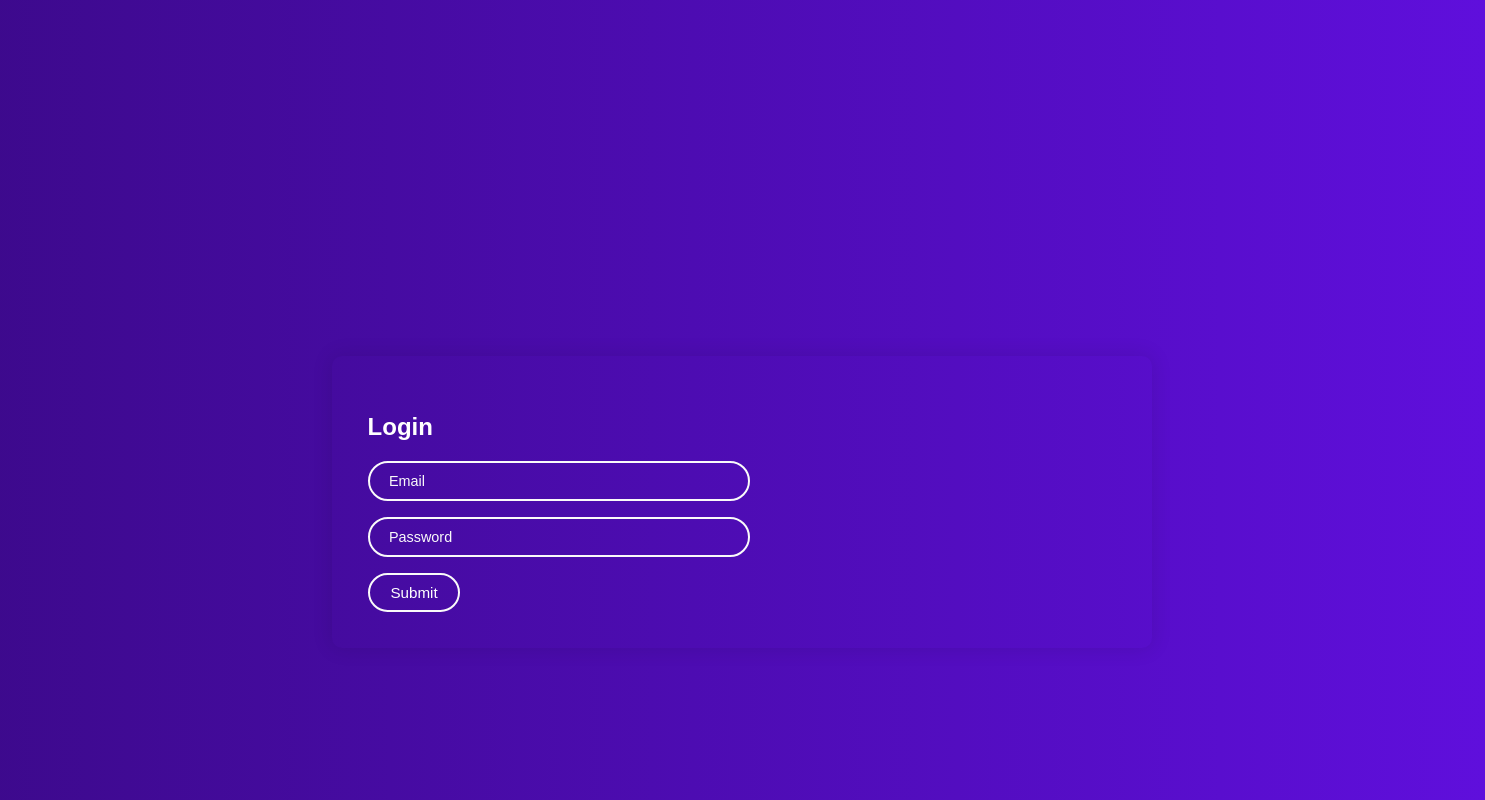
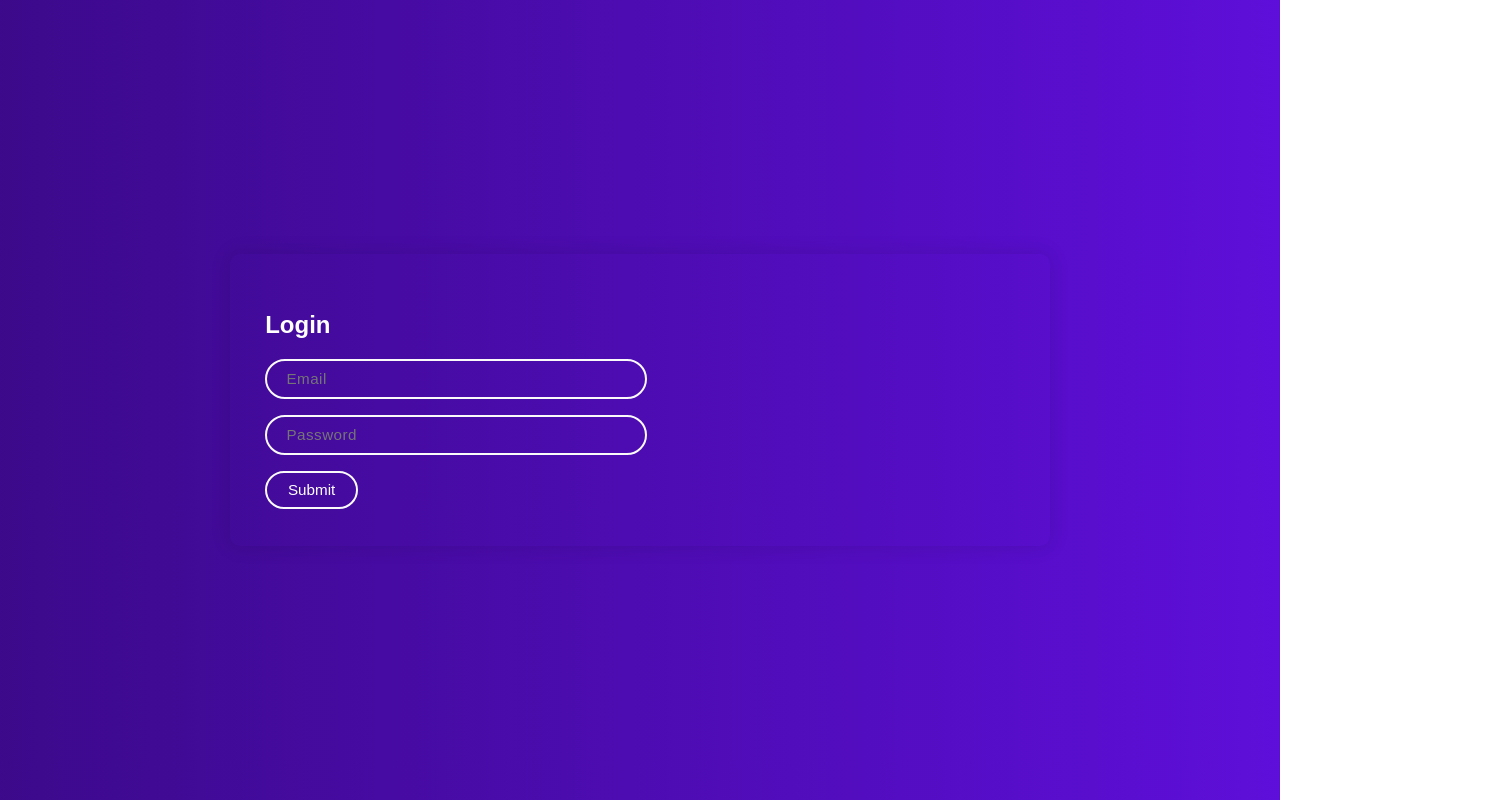
Before and after one commit to Eugenius0/Modern-Methods-in-Software-Engineering-ID2207, a React (Create React App) app: page / in a window 1280 px wide. Shown: the top 800 px of the page, 1485 px wide, since content can reach past the window. Built offline with nearby package versions, Linux system fonts and the light colour scheme.

Commit message:
improve login form

```diff
--- a/src/pages/login.tsx
+++ b/src/pages/login.tsx
@@ -10,13 +10,13 @@ export default function Login() {
         <form>
         <h2>Login</h2>
         <div className={inputContainer}>
-        <input type="email" name="email" className={input} required />
-            <label>Email</label>
+        <input type="email" name="email" className={input} required placeholder="Email" onFocus={(e) => e.target.placeholder = ''} onBlur={(e) => e.target.placeholder = 'Email'} />
+
             <span>Email</span>
         </div>
         <div className={inputContainer}>
-        <input type="password" name="password" className={input} required />
-            <label>Password</label>
+        <input type="password" name="password" className={input} required placeholder="Password" onFocus={(e) => e.target.placeholder = ''} onBlur={(e) => e.target.placeholder = 'Password'} />
+
             <span>Password</span>
         </div>
         <input type="submit" value="Submit" className={button} />
--- a/src/pages/styles.module.css
+++ b/src/pages/styles.module.css
@@ -2,7 +2,6 @@
     position: relative;
     width: 100%;
     min-height: 100vh;
-    padding: 6.4rem;
     overflow: hidden;
     display: flex;
     align-items: center;
```
